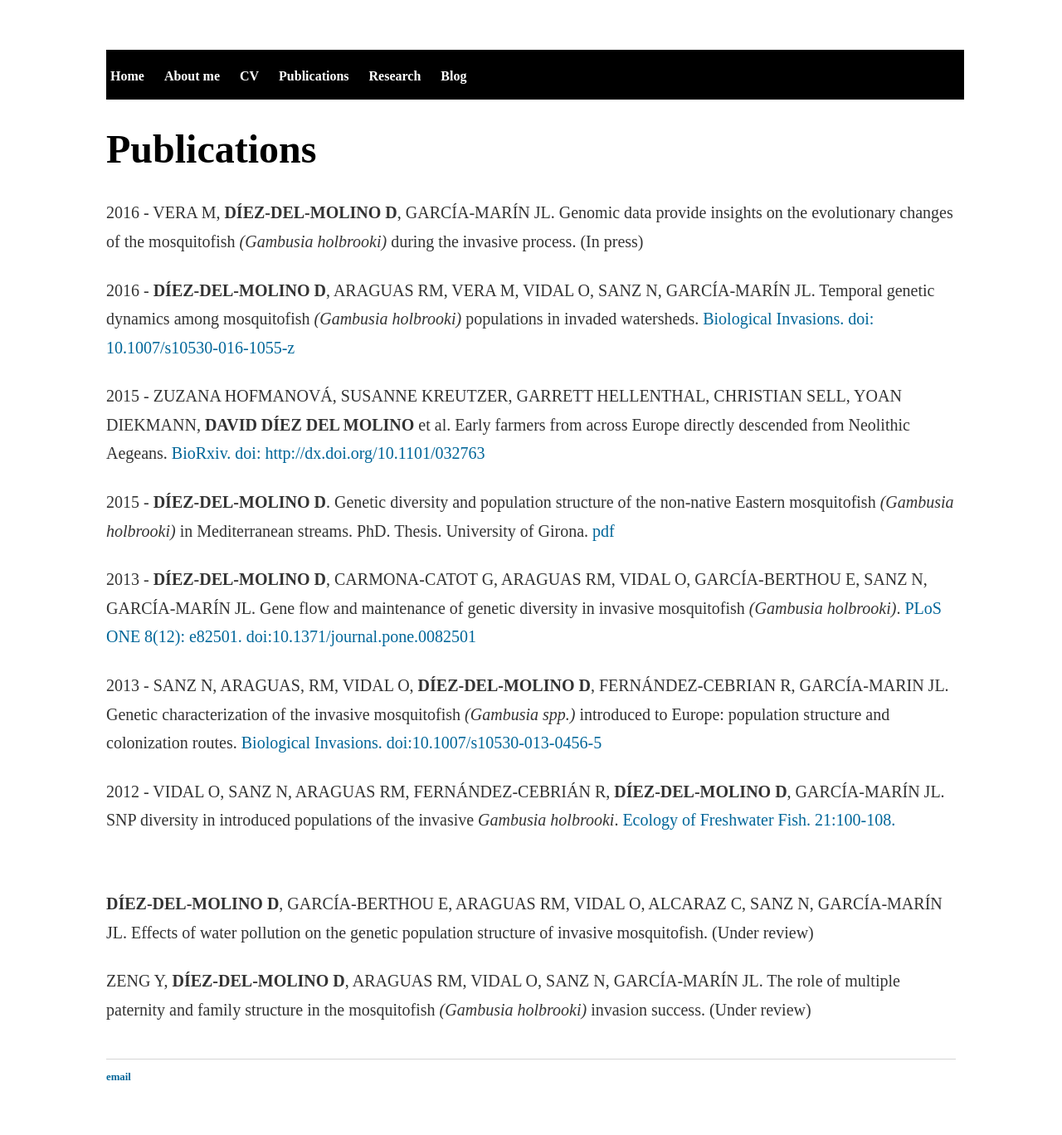
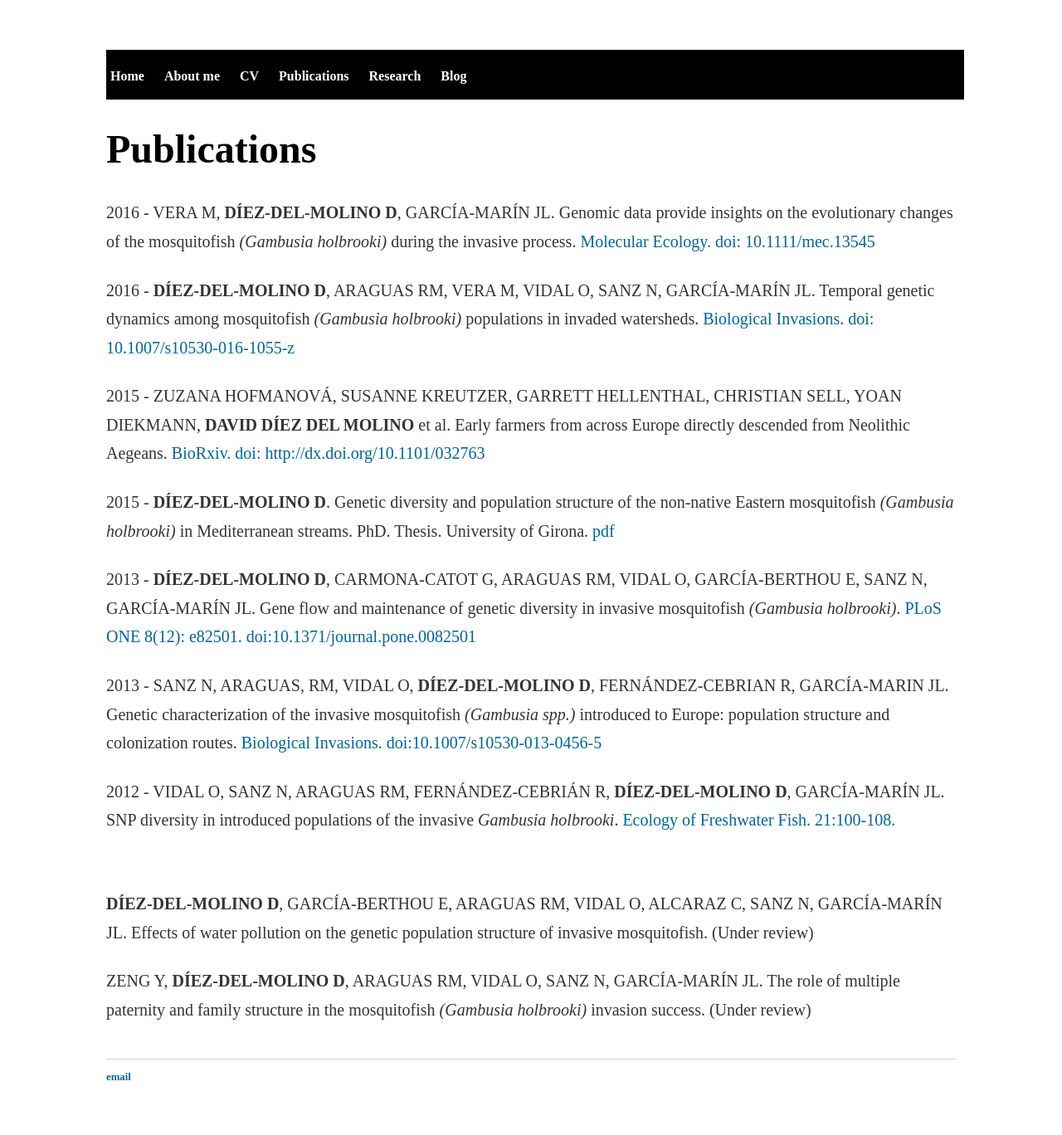
Before and after one commit to DiezMolino/diezmolino.github.io, a Jekyll site: the page publications/index.html, which Jekyll copies as it is, in a window 1280 px wide. Shown: the whole page at 83% size. Built offline with Jekyll 4.4.1, drawn with Linux system fonts in a browser that asks for light colours.

Commit message:
Update index.html

```diff
--- a/publications/index.html
+++ b/publications/index.html
@@ -31,7 +31,7 @@
     		<div class="blurb">
         		<h1>Publications</h1>
 
-<p><small>2016 - VERA M, <b>DÍEZ-DEL-MOLINO D</b>, GARCÍA-MARÍN JL. Genomic data provide insights on the evolutionary changes of the mosquitofish <i>(Gambusia holbrooki)</i> during the invasive process. (In press) </a></small></p>
+<p><small>2016 - VERA M, <b>DÍEZ-DEL-MOLINO D</b>, GARCÍA-MARÍN JL. Genomic data provide insights on the evolutionary changes of the mosquitofish <i>(Gambusia holbrooki)</i> during the invasive process. <a class='one' href="http://onlinelibrary.wiley.com/doi/10.1111/mec.13545/abstract" target="_blank"> Molecular Ecology. doi: 10.1111/mec.13545 </a></small></p>
 
 <p><small>2016 - <b>DÍEZ-DEL-MOLINO D</b>, ARAGUAS RM, VERA M, VIDAL O, SANZ N, GARCÍA-MARÍN JL. Temporal genetic dynamics among mosquitofish <i>(Gambusia holbrooki)</i> populations in invaded watersheds. <a class='one' href="http://link.springer.com/article/10.1007%2Fs10530-016-1055-z" target="_blank"> Biological Invasions. doi: 10.1007/s10530-016-1055-z </a></small></p>
 
```
